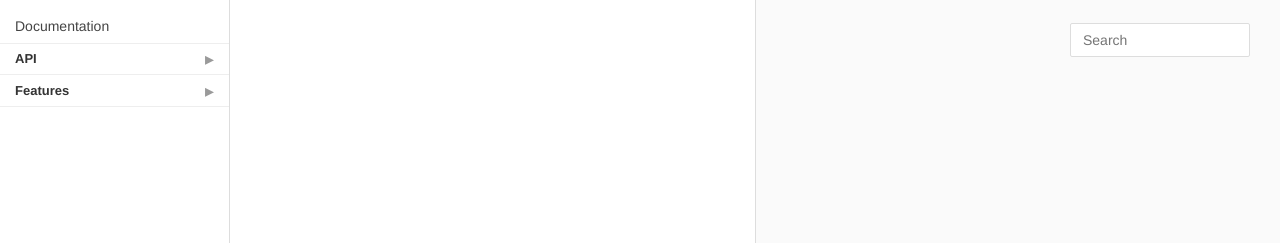
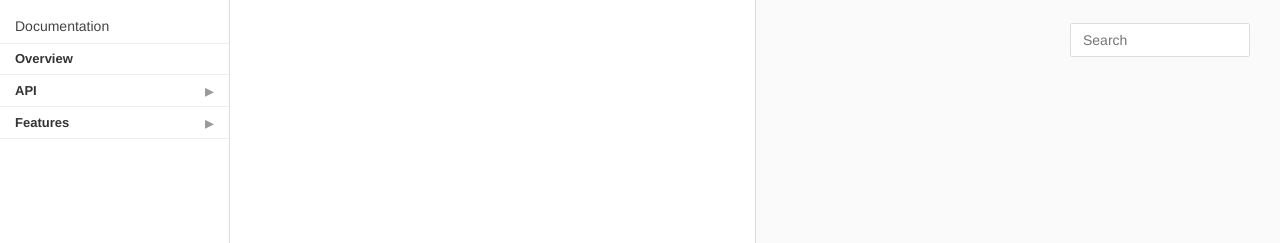
Before and after one commit to hgtonight/vanilladocs, a Jekyll site: the page built from index.md, in a window 1280 px wide. Shown: the top 243 px of the page. Built offline with Jekyll 4.4.1, drawn with Linux system fonts in a browser that asks for light colours; Markdown is read by kramdown in place of the engine named in the settings.

Commit message:
Put "Overview" button in main navigation

```diff
--- a/_includes/navigation.html
+++ b/_includes/navigation.html
@@ -1,4 +1,10 @@
 <ul>
+    {% if include.context == "/" %}
+        <li class="{% if page.url == "/" %}active{% endif %}">
+            <a href="{{ site.baseurl }}/">Overview</a>
+        </li>
+    {% endif %}
+
     {% assign entries = site.pages | sort: "path" %}
     {% for entry in entries %}
 
--- a/_layouts/documentation.html
+++ b/_layouts/documentation.html
@@ -1,10 +1,6 @@
 {% include header.html %}
 
 <div class="toc-wrapper">
-    {% if page.url != "/" %}
-        <h3><a href="{{ site.baseurl }}/">Back to Overview</a></h3>
-    {% endif %}
-
     <h3>Documentation</h3>
     <div class="toc">
         {% include navigation.html context="/" %}
--- a/assets/styles.css
+++ b/assets/styles.css
@@ -88,6 +88,10 @@
 
 .toc > ul > .active > a:before {
   content: "\25BE";
+}
+
+.toc > ul > li:first-child > a:before {
+  display: none;
 }
 
 /* Hide nested lists */
```
